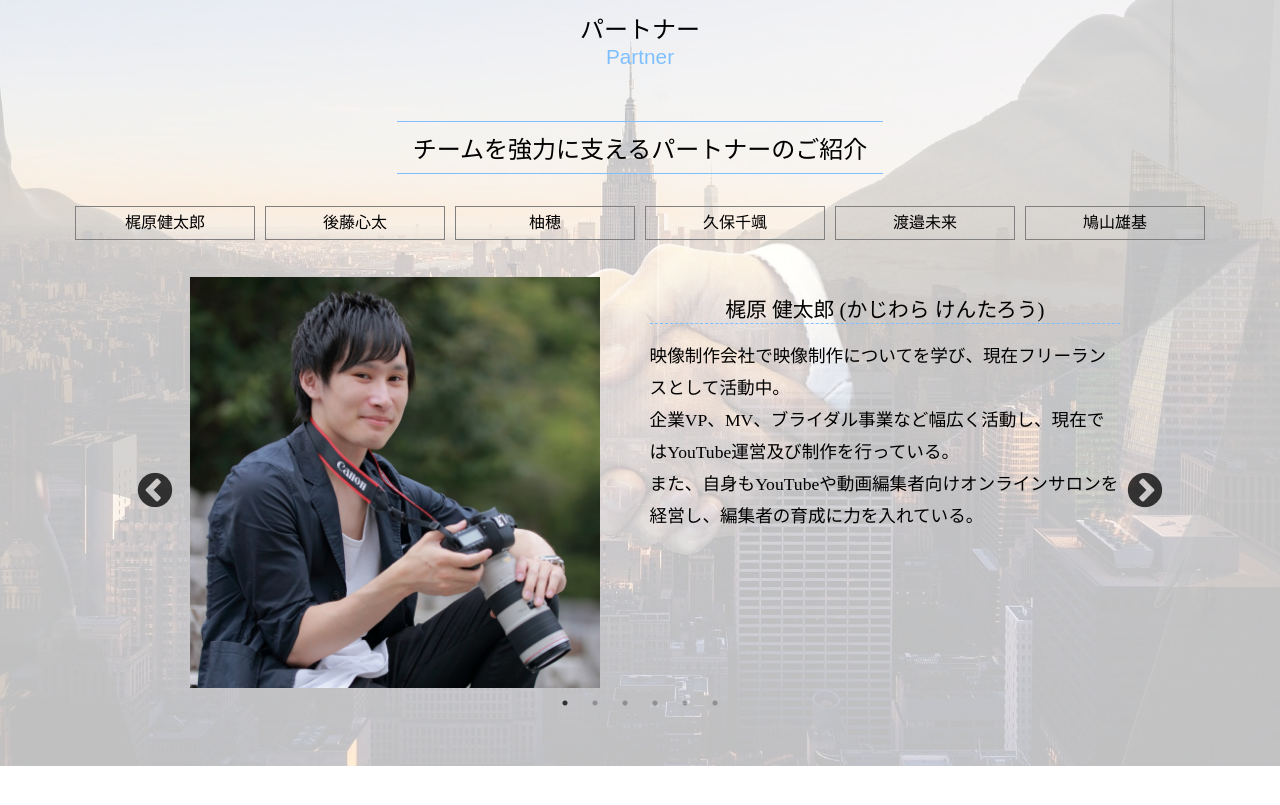
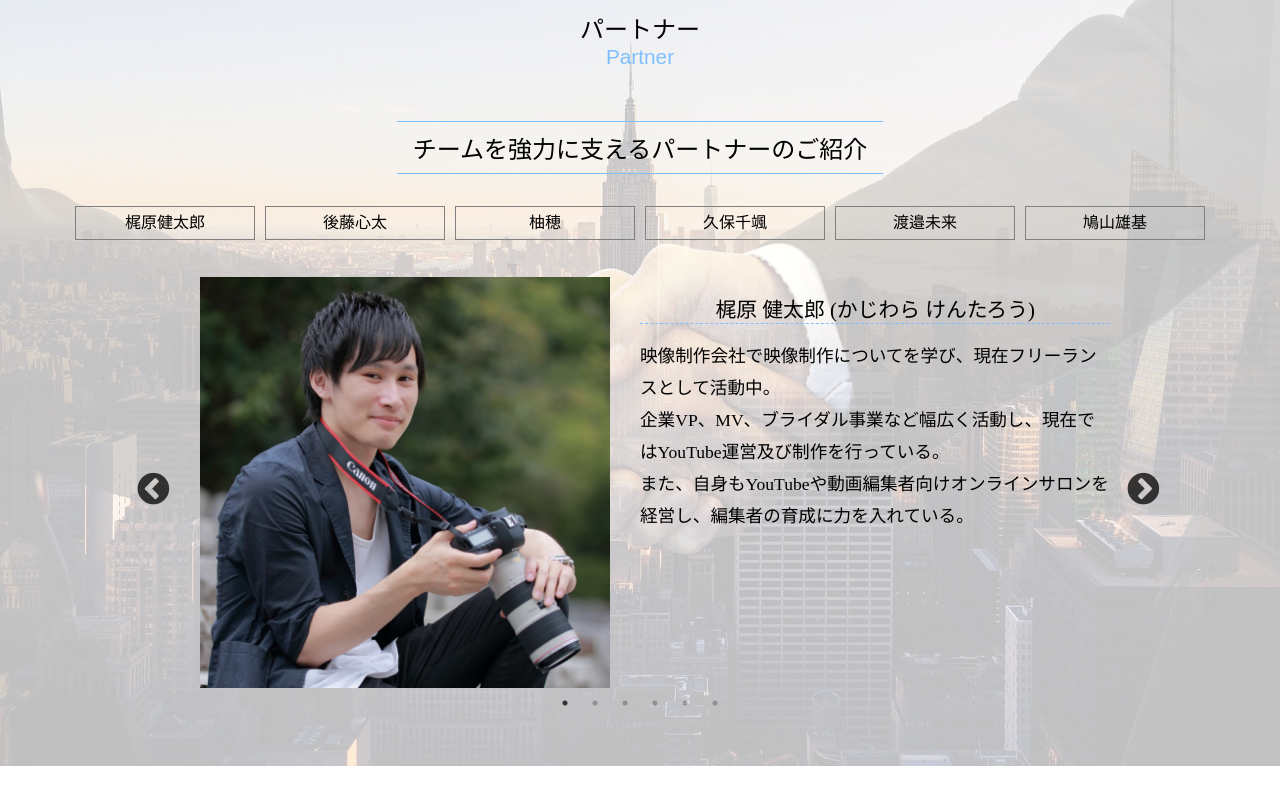
Before and after one commit to takei-editing/takei-HP, a plain HTML site: page index.html in a window 1280 px wide. Shown: the part 3804-4609 px from the top of the page. Drawn offline with nearby package versions, Linux system fonts and the light colour scheme; a web font is replaced by a local one.

Commit message:
Update stylesheet-ok.css

```diff
--- a/stylesheet-ok.css
+++ b/stylesheet-ok.css
@@ -591,9 +591,6 @@ figure{
 .slider-container-outor{
   width:100%;
   height:auto;
-  display:flex;
-  justify-content: center;
-  align-items: center;
   padding-bottom:3rem;
 }
 
@@ -603,7 +600,7 @@ figure{
 
 .slider-image{
   display: flex;
-  justify-content: space-between;
+  justify-content: center;
 }
 
 .slider-image a{
@@ -643,7 +640,7 @@ figure{
 .slick-prev:before,
 .slick-next:before {
     color: black;
-    font-size: 2.5rem;
+    font-size: 2.3rem;
 }
 
 
```
